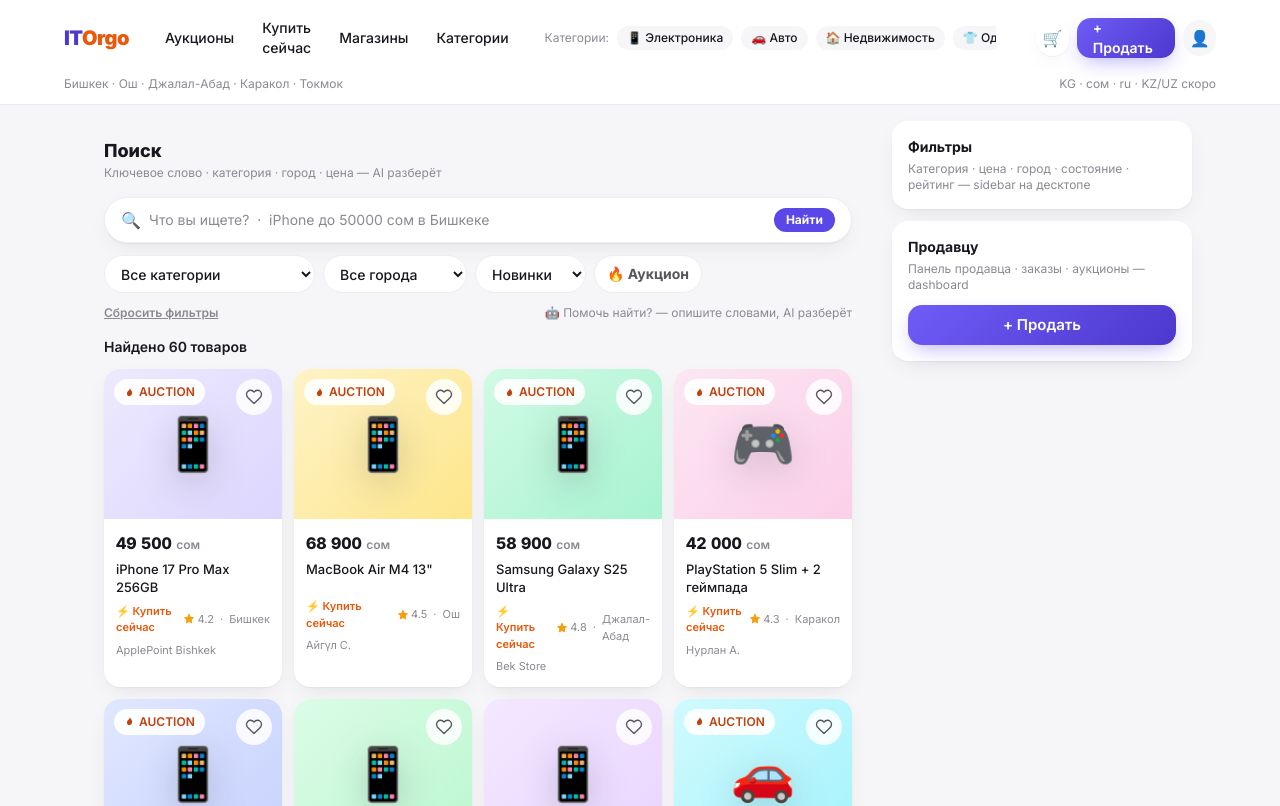
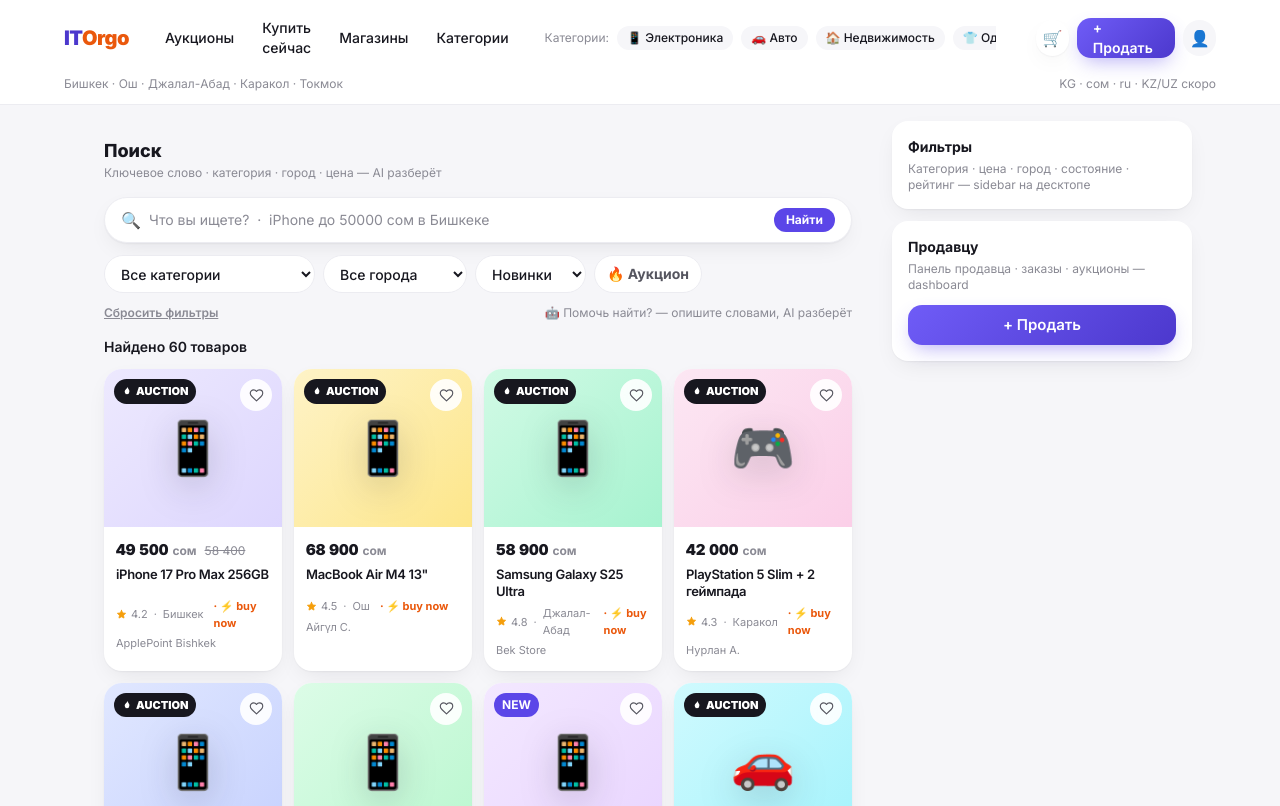
Before and after one commit to atabayhakan/itorgo, a Next.js app: page /search in a window 1280 px wide. Shown: the top 806 px of the page. Built offline with nearby package versions, Linux system fonts and the light colour scheme.

Commit message:
feat: \ homepage — premium hero v2, trust bar pro, product/category/store polish + rise-in motion

```diff
--- a/src/components/home/CategoryGrid.tsx
+++ b/src/components/home/CategoryGrid.tsx
@@ -9,18 +9,18 @@
         <Link
           key={c.id}
           href={`/search?cat=${c.id}`}
-          className="flex flex-col items-center gap-1.5 rounded-2xl bg-surface px-1 py-3 shadow-card transition active:scale-[0.98]"
+          className="group flex flex-col items-center gap-2 rounded-[18px] bg-surface px-1 py-4 shadow-card transition-all hover:-translate-y-0.5 hover:shadow-lifted active:scale-[0.98]"
         >
-          <span className="text-[22px] leading-none">{c.emoji}</span>
-          <span className="text-center text-[11px] leading-tight font-medium">{c.label}</span>
+          <span className="flex h-10 w-10 items-center justify-center rounded-xl bg-surface-dim text-[20px] transition group-hover:bg-brand-50">{c.emoji}</span>
+          <span className="text-center text-[11px] font-bold leading-tight tracking-tight">{c.label}</span>
         </Link>
       ))}
       <Link
         href="/categories"
-        className="flex flex-col items-center justify-center gap-1 rounded-2xl border border-dashed border-line bg-surface-dim px-1 py-3 text-ink-soft"
+        className="flex flex-col items-center justify-center gap-2 rounded-[18px] border border-dashed border-line bg-surface-dim px-1 py-4 text-ink-soft transition hover:bg-surface"
       >
-        <span className="text-lg">⊕</span>
-        <span className="text-[11px] font-semibold">Все категории</span>
+        <span className="flex h-10 w-10 items-center justify-center rounded-xl bg-surface text-lg">⊕</span>
+        <span className="text-[11px] font-black tracking-wide">Все категории</span>
       </Link>
     </div>
   );
--- a/src/components/home/StoreStrip.tsx
+++ b/src/components/home/StoreStrip.tsx
@@ -1,3 +1,4 @@
+import Link from "next/link";
 import { STORES } from "@/lib/data/mock-data";
 import { Avatar } from "@/components/ui/ProductImage";
 import { IconVerified } from "@/components/icons/Icons";
@@ -6,19 +7,21 @@
   return (
     <div className="no-scrollbar flex gap-3 overflow-x-auto px-4">
       {STORES.slice(0, 8).map((s) => (
-        <div key={s.id} className="flex w-[168px] shrink-0 flex-col overflow-hidden rounded-2xl bg-surface shadow-card">
-          <div className="h-[62px] w-full" style={{ background: `linear-gradient(135deg, #e0e7ff, #c7d2fe)` }} />
-          <div className="-mt-6 px-3 pb-3">
-            <div className="inline-flex items-center gap-2 rounded-full bg-surface px-2 py-1 shadow-card">
-              <Avatar name={s.name} seed={s.logoSeed} size={28} />
-              {s.verified && <IconVerified size={14} />}
+        <Link
+          key={s.id}
+          href={`/store/${s.id}`}
+          className="group flex w-[172px] shrink-0 flex-col overflow-hidden rounded-[18px] bg-surface shadow-card transition hover:-translate-y-0.5 hover:shadow-lifted"
+        >
+          <div className="h-[64px] w-full bg-gradient-to-br from-brand-100 to-brand-200" />
+          <div className="-mt-7 px-3 pb-3">
+            <div className="inline-flex items-center gap-1.5 rounded-full bg-surface px-2 py-1 shadow">
+              <Avatar name={s.name} seed={s.logoSeed} size={26} />
+              {s.verified && <IconVerified size={13} />}
             </div>
-            <p className="mt-2 line-clamp-1 text-sm font-semibold">{s.name}</p>
-            <p className="text-xs text-ink-faint">
-              ⭐ {s.rating} · {s.followers.toLocaleString("ru-RU")} подписчиков
-            </p>
+            <p className="mt-2 line-clamp-1 text-sm font-black tracking-tight">{s.name}</p>
+            <p className="text-xs text-ink-faint">⭐ {s.rating} · {s.followers.toLocaleString("ru-RU")} · {s.salesCount} продаж</p>
           </div>
-        </div>
+        </Link>
       ))}
     </div>
   );
--- /dev/null
+++ b/src/components/home/TrustBarPro.tsx
@@ -0,0 +1,25 @@
+import { IconShield } from "@/components/icons/Icons";
+
+export function TrustBarPro() {
+  return (
+    <div className="mx-4 flex items-center justify-between gap-2 rounded-2xl bg-white px-3 py-2.5 shadow-card lg:mx-0">
+      <span className="inline-flex items-center gap-1.5 text-xs font-black">
+        <span className="flex h-6 w-6 items-center justify-center rounded-full bg-success-bg text-success">
+          <IconShield size={12} />
+        </span>
+        <span className="hidden sm:inline">Безопасная сделка</span>
+        <span className="sm:hidden">Безопасно</span>
+      </span>
+      <span className="h-4 w-px bg-line" />
+      <span className="flex items-center gap-1 text-xs font-bold">
+        <span className="text-amber-400">★★★★★</span>
+        <span className="hidden sm:inline">4.9 · 2.1k отзывов</span>
+        <span className="sm:hidden">4.9</span>
+      </span>
+      <span className="h-4 w-px bg-line" />
+      <span className="text-xs font-bold text-ink-soft">💳 Защита покупателя</span>
+      <span className="hidden h-4 w-px bg-line lg:inline" />
+      <span className="hidden text-xs font-bold text-success lg:inline-flex">● 4 210 онлайн</span>
+    </div>
+  );
+}
--- a/src/components/product/ProductCard.tsx
+++ b/src/components/product/ProductCard.tsx
@@ -5,7 +5,7 @@
 import type { Product } from "@/lib/types";
 import { formatKGS, getSeller, getStore } from "@/lib/data/mock-data";
 import { ProductImage } from "@/components/ui/ProductImage";
-import { IconBolt, IconFire, IconHeart, IconStar } from "@/components/icons/Icons";
+import { IconFire, IconHeart, IconStar } from "@/components/icons/Icons";
 import { useFavorites } from "@/lib/favorites/FavoritesContext";
 
 export function ProductCard({ product }: { product: Product }) {
@@ -25,45 +25,51 @@
   }
 
   return (
-    <Link href={`/product/${product.id}`} className="card block overflow-hidden">
-      <div className="relative">
-        <ProductImage product={product} className="h-[150px] w-full" />
+    <Link href={`/product/${product.id}`} className="group relative block overflow-hidden rounded-[18px] bg-surface shadow-card transition-all duration-300 hover:-translate-y-0.5 hover:shadow-lifted">
+      <div className="relative overflow-hidden">
+        <ProductImage product={product} className="h-[158px] w-full transition duration-500 group-hover:scale-[1.03]" />
         <button
           onClick={toggleFav}
           aria-label={fav ? "Убрать из избранного" : "В избранное"}
-          className={`absolute top-2.5 right-2.5 flex h-9 w-9 items-center justify-center rounded-full bg-white/85 backdrop-blur-sm transition-colors ${fav ? "text-danger" : "text-ink-soft"}`}
+          className={`absolute right-2.5 top-2.5 flex h-8 w-8 items-center justify-center rounded-full backdrop-blur-md transition ${fav ? "bg-danger text-white" : "bg-white/90 text-ink-soft hover:bg-white"}`}
         >
-          <IconHeart size={18} filled={fav} className={pop ? "heart-pop" : ""} onAnimationEnd={() => setPop(false)} />
+          <IconHeart size={15} filled={fav} className={pop ? "heart-pop" : ""} onAnimationEnd={() => setPop(false)} />
         </button>
-        <div className="absolute top-2.5 left-2.5 flex gap-1.5">
+        <div className="absolute left-2.5 top-2.5 flex gap-1">
           {product.isAuction && (
-            <span className="chip gap-1 bg-white/90 text-auction-700 backdrop-blur-sm">
-              <IconFire size={11} /> AUCTION
+            <span className="inline-flex items-center gap-1 rounded-full bg-ink px-2 py-1 text-[11px] font-black text-white">
+              <IconFire size={10} /> AUCTION
             </span>
           )}
-          {!product.isAuction && discount >= 10 && <span className="chip bg-auction-500 text-white">-{discount}%</span>}
+          {!product.isAuction && discount >= 10 && (
+            <span className="rounded-full bg-auction-500 px-2 py-1 text-xs font-black text-white">−{discount}%</span>
+          )}
+          {!product.isAuction && !discount && product.condition === "new" && (
+            <span className="rounded-full bg-brand-600 px-2 py-1 text-xs font-bold text-white">NEW</span>
+          )}
         </div>
-        {!product.isAuction && !discount && product.condition === "new" && (
-          <span className="chip absolute bottom-2.5 left-2.5 bg-brand-600 text-white">NEW</span>
-        )}
+        {/* quick view on hover — desktop */}
+        <span className="absolute bottom-2 left-1/2 hidden -translate-x-1/2 rounded-full bg-ink/80 px-3 py-1 text-xs font-bold text-white opacity-0 backdrop-blur transition group-hover:opacity-100 lg:inline-flex">
+          Быстрый просмотр
+        </span>
       </div>
 
-      <div className="flex flex-col gap-1.5 p-3">
-        <p className="text-base font-extrabold tabular-nums">
-          {formatKGS(product.price)} <span className="text-xs font-semibold text-ink-faint">сом</span>
+      <div className="p-3">
+        <p className="flex items-baseline gap-1">
+          <span className="text-[15px] font-black tabular-nums">{formatKGS(product.price)}</span>
+          <span className="text-xs font-bold text-ink-faint">сом</span>
+          {product.oldPrice && <span className="ml-1 text-xs text-ink-faint line-through">{formatKGS(product.oldPrice)}</span>}
         </p>
-        <h3 className="line-clamp-2 min-h-[2.4em] text-[13px] leading-snug font-medium">{product.title}</h3>
-
-        <div className="flex items-center gap-1.5 text-[11px] text-ink-faint">
-          {product.isAuction && <span className="font-semibold text-auction-600">⚡ Купить сейчас</span>}
-          <span className="inline-flex items-center gap-0.5">
-            <IconStar size={12} filled /> {product.rating}
+        <h3 className="mt-1 line-clamp-2 min-h-[2.2em] text-[13px] font-semibold leading-snug tracking-tight">{product.title}</h3>
+        <p className="mt-1 flex items-center gap-1.5 text-[11px] text-ink-faint">
+          <span className="inline-flex items-center gap-1">
+            <IconStar size={11} filled /> {product.rating}
           </span>
           <span>·</span>
           <span>{product.city}</span>
-        </div>
-
-        <p className="truncate text-[11px] text-ink-faint">{store?.name ?? seller.name}</p>
+          {product.isAuction && <span className="ml-1 font-bold text-auction-600">· ⚡ buy now</span>}
+        </p>
+        <p className="mt-1 truncate text-[11px] text-ink-faint">{store?.name ?? seller.name}</p>
       </div>
     </Link>
   );
```
Also changed, not shown: src/app/page.tsx (+11 -6 lines).
